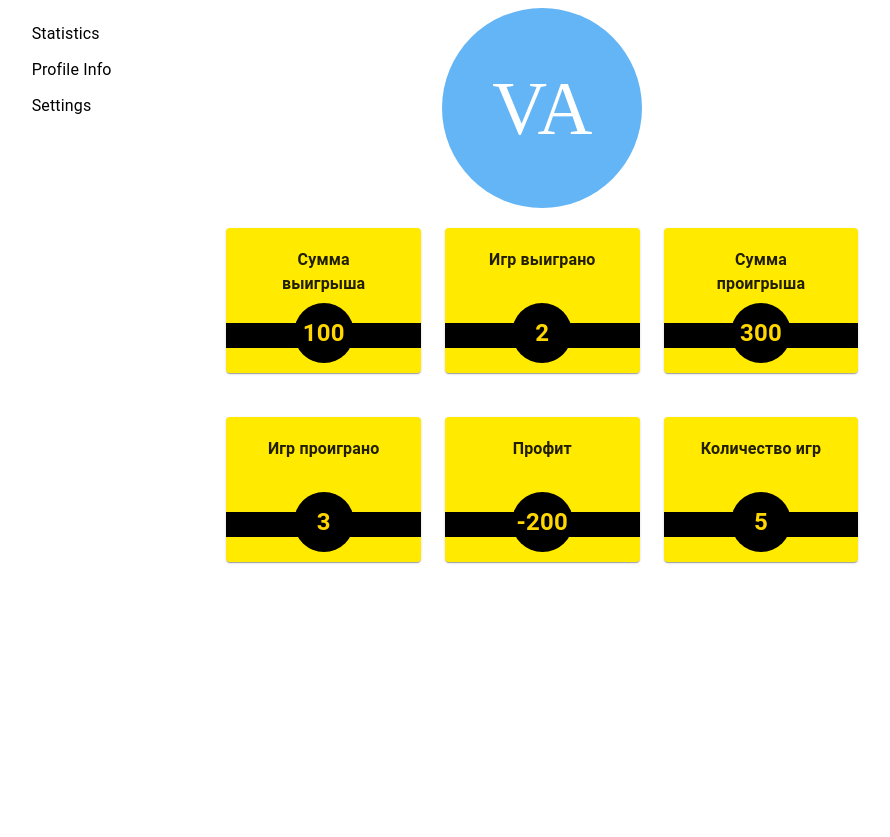
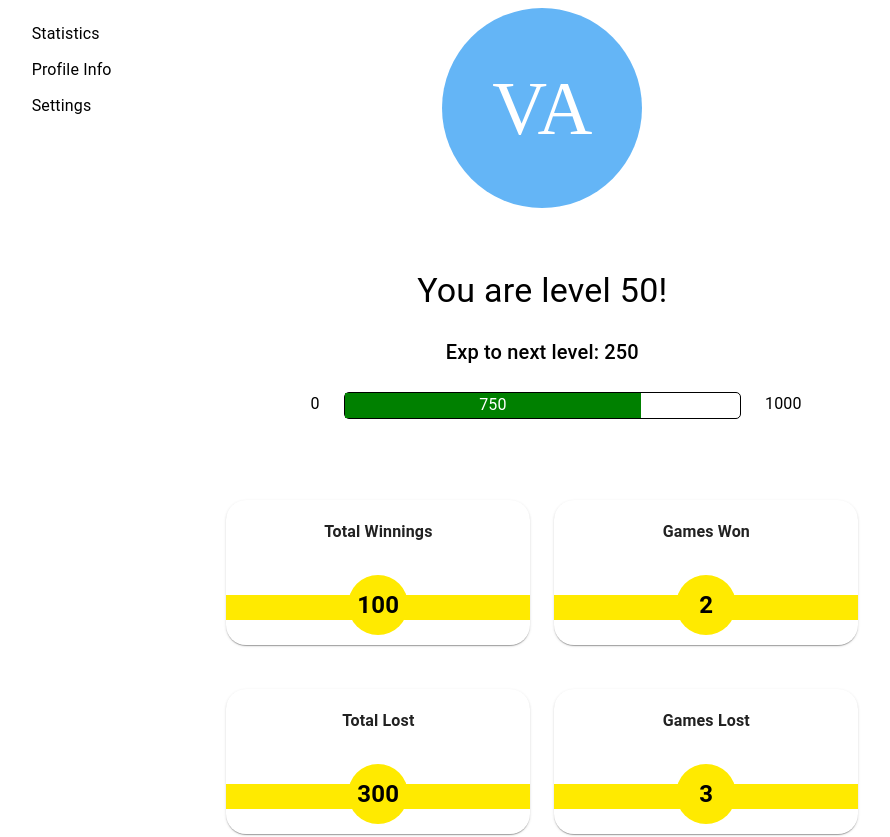
Before and after one commit to alle-zhinzher/hacaton, a React app in the folder client/: page /profile in a window 1280 px wide. Shown: the top 837 px of the page, without its empty margins (203-1093 px from the left). Before the commit the page ends 800 px from the top, so only its background shows below. Built offline with nearby package versions, Linux system fonts and the light colour scheme.

Commit message:
Added level bar

```diff
--- a/client/src/components/Profile/Info/Info.js
+++ b/client/src/components/Profile/Info/Info.js
@@ -4,8 +4,8 @@ import { TextField, Grid, Button, ButtonGroup } from '@material-ui/core';
 
 const Info = () => {
 
-    useEffect(()=>{
-        {/*Фетчить данные тут, это componentDidMount*/}
+    useEffect(() => {
+        {/*Фетчить данные тут, это componentDidMount*/ }
         const mockUser = {
             firstName: "John",
             lastName: "Doe",
@@ -16,7 +16,7 @@ const Info = () => {
             lastName: mockUser.lastName,
             nickname: mockUser.nickname,
         });
-    },[]);
+    }, []);
 
     const [isEditable, setIsEditable] = useState(false);
     const [user, setUser] = useState({
@@ -25,6 +25,18 @@ const Info = () => {
         nickname: ""
     });
 
+    const handleFirstNameChange = (e) => {
+        setUser({ ...user, firstName: event.target.value });
+    }
+
+    const handleLastNameChange = (e) => {
+        setUser({ ...user, lastName: event.target.value });
+    }
+
+    const handleNicknameChange = (e) => {
+        setUser({ ...user, nickname: event.target.value });
+    }
+
     const handleEdit = () => {
         setIsEditable(true);
     };
@@ -32,18 +44,6 @@ const Info = () => {
     const handleSave = () => {
         setIsEditable(false);
         console.log(user);
-    }
-
-    const handleFirstNameChange = (e) => {
-        setUser({...user, firstName: event.target.value});
-    }
-
-    const handleLastNameChange = (e) => {
-        setUser({...user, lastName: event.target.value});
-    }
-
-    const handleNicknameChange = (e) => {
-        setUser({...user, nickname: event.target.value});
     }
 
     return (
@@ -55,18 +55,41 @@ const Info = () => {
             spacing={1}
         >
             <Grid item>
-                <TextField disabled={!isEditable} onChange={(e)=>{handleFirstNameChange(e)}} value={user.firstName} id="firstname" label="Name" />
+                <TextField
+                    disabled={!isEditable}
+                    onChange={(e) => { handleFirstNameChange(e) }}
+                    value={user.firstName}
+                    id="firstname"
+                    label="Name" />
             </Grid>
             <Grid item>
-                <TextField disabled={!isEditable} onChange={(e)=>{handleLastNameChange(e)}} value={user.lastName} id="lastname" label="Surname" />
+                <TextField
+                    disabled={!isEditable}
+                    onChange={(e) => { handleLastNameChange(e) }}
+                    value={user.lastName}
+                    id="lastname"
+                    label="Surname" />
             </Grid>
             <Grid item>
-                <TextField disabled={!isEditable} onChange={(e)=>{handleNicknameChange(e)}} value={user.nickname} id="nickname" label="Nickname" />
+                <TextField
+                    disabled={!isEditable}
+                    onChange={(e) => { handleNicknameChange(e) }}
+                    value={user.nickname}
+                    id="nickname"
+                    label="Nickname" />
             </Grid>
             <Grid item>
                 <ButtonGroup>
-                    <Button disabled={isEditable} onClick={handleEdit} variant="contained" color="primary">Edit</Button>
-                    <Button disabled={!isEditable} onClick={handleSave} variant="contained" color="primary">Save Changes</Button>
+                    <Button
+                        disabled={isEditable}
+                        onClick={handleEdit}
+                        variant="contained"
+                        color="primary">Edit</Button>
+                    <Button
+                        disabled={!isEditable}
+                        onClick={handleSave}
+                        variant="contained"
+                        color="primary">Save Changes</Button>
                 </ButtonGroup>
             </Grid>
         </Grid>
--- /dev/null
+++ b/client/src/components/Profile/Stats/LevelBar.js
@@ -0,0 +1,62 @@
+import React from 'react';
+import { Typography, makeStyles, Box, Grid } from '@material-ui/core';
+
+const useStyles = makeStyles({
+    container: {
+        margin: '50px 0px 25px'
+    },
+    expContainer: {
+        border: "1px solid black",
+        borderRadius: "5px",
+        height: "25px"
+    }
+});
+
+const LevelBar = ({ level, exp }) => {
+
+    const classes = useStyles();
+
+    const expBarStyle = {
+        width: `${exp / 10}%`,
+        backgroundColor: "green",
+        height: "100%",
+        textAlign: "center",
+        color: "white"
+    };
+
+    return (
+        <Grid container item xs={12} spacing={3} className={classes.container}>
+            <Grid item xs={12}>
+                <Typography align="center" variant="h4">
+                    You are level {level}!
+                </Typography>
+            </Grid>
+            <Grid item xs={12}>
+                <Typography align="center" variant="h6">
+                    Exp to next level: {1000 - exp}
+                </Typography>
+            </Grid>
+            <Grid item xs={2}>
+                <Typography align="right">
+                    0
+                </Typography>
+            </Grid>
+            <Grid item xs={8}>
+                <Box className={classes.expContainer}>
+                    <Box style={expBarStyle}>
+                        <Typography>
+                            {exp}
+                        </Typography>
+                    </Box>
+                </Box>
+            </Grid>
+            <Grid item xs={2}>
+                <Typography align="left">
+                    1000
+                </Typography>
+            </Grid>
+        </Grid>
+    );
+}
+
+export default LevelBar;
--- a/client/src/components/Profile/Stats/Stats.js
+++ b/client/src/components/Profile/Stats/Stats.js
@@ -1,9 +1,14 @@
 import React, { useState, useEffect } from 'react';
 import { Grid, CircularProgress } from '@material-ui/core';
 import StatsItem from './StatsItem';
+import LevelBar from './LevelBar';
 
 const Stats = () => {
 
+    const [user, setUser] = useState({
+        level: 0,
+        exp: 0
+    });
     const [stats, setStats] = useState({
         totalWinSum: 0,
         totalWinCount: 0,
@@ -27,6 +32,18 @@ const Stats = () => {
         });
     },[]);
 
+    useEffect(() => {
+        {/*Фетчить данные тут, это componentDidMount*/}
+        const mockUser = {
+            level: 50,
+            exp: 750,
+        };
+        setUser({
+            level: mockUser.level,
+            exp: mockUser.exp
+        });
+    },[]);
+
     const getProfit = () => {return stats.totalWinSum - stats.totalLoseSum};
     const getTotalGames = () => {return stats.totalWinCount + stats.totalLoseCount};
 
@@ -38,15 +55,13 @@ const Stats = () => {
             alignItems="center"
             spacing={3}
         >
-            {/* <Grid container item xs={12} justify="center">
-                <CircularProgress variant="static" value={75} />
-            </Grid> */} {/*Можно использовать в качестве индикатора уровня*/}
-            <StatsItem name="Сумма выигрыша" number={stats.totalWinSum}></StatsItem>
-            <StatsItem name="Игр выиграно" number={stats.totalWinCount}></StatsItem>
-            <StatsItem name="Сумма проигрыша" number={stats.totalLoseSum}></StatsItem>
-            <StatsItem name="Игр проиграно" number={stats.totalLoseCount}></StatsItem>
-            <StatsItem name="Профит" number={getProfit()}></StatsItem>
-            <StatsItem name="Количество игр" number={getTotalGames()}></StatsItem>
+            <LevelBar level={user.level} exp={user.exp}></LevelBar>
+            <StatsItem name="Total Winnings" number={stats.totalWinSum}></StatsItem>
+            <StatsItem name="Games Won" number={stats.totalWinCount}></StatsItem>
+            <StatsItem name="Total Lost" number={stats.totalLoseSum}></StatsItem>
+            <StatsItem name="Games Lost" number={stats.totalLoseCount}></StatsItem>
+            <StatsItem name="Profit" number={getProfit()}></StatsItem>
+            <StatsItem name="Games Played" number={getTotalGames()}></StatsItem>
         </Grid>
     );
 }
--- a/client/src/components/Profile/Stats/StatsItem.js
+++ b/client/src/components/Profile/Stats/StatsItem.js
@@ -8,14 +8,14 @@ const useStyles = makeStyles({
         marginTop: "10px"
     },
     number: {
-        color: yellow['A700'],
+        color: "black",
         fontWeight: "bold",
         fontSize: "1.5rem",
         position: "relative",
         zIndex: "3"
     },
     circle: {
-        backgroundColor: "black",
+        backgroundColor: yellow['A400'],
         borderRadius: "50%",
         padding: "5px",
         width: "auto",
@@ -28,7 +28,7 @@ const useStyles = makeStyles({
         zIndex: "2"
     },
     card: {
-        backgroundColor: yellow['A400'],
+        backgroundColor: "white",
         display: "flex",
         flexDirection: "column",
         justifyContent: "space-between",
@@ -36,17 +36,16 @@ const useStyles = makeStyles({
         height: "125px",
         padding: "10px 30px",
         position: "relative",
-        marginTop: "20px"
+        marginTop: "20px",
+        borderRadius: "20px"
     },
     stripe: {
         width: "500px",
         height: "25px",
-        backgroundColor: "black",
+        backgroundColor: yellow['A400'],
         position: "absolute",
         bottom: "25px",
         zIndex: 1,
-        color: "white",
-        cursor: "default"
     },
 });
 
@@ -55,7 +54,7 @@ const StatsItem = (props) => {
     const classes = useStyles();
 
     return (
-        <Grid item xs={12} sm={4}>
+        <Grid item xs={12} sm={6} m={4}>
             <Card className={classes.card}>
                 <div className={classes.stripe}>
                 </div>
```
Also changed, not shown: client/src/components/Profile/Settings/Settings.js (+28 -6 lines).
